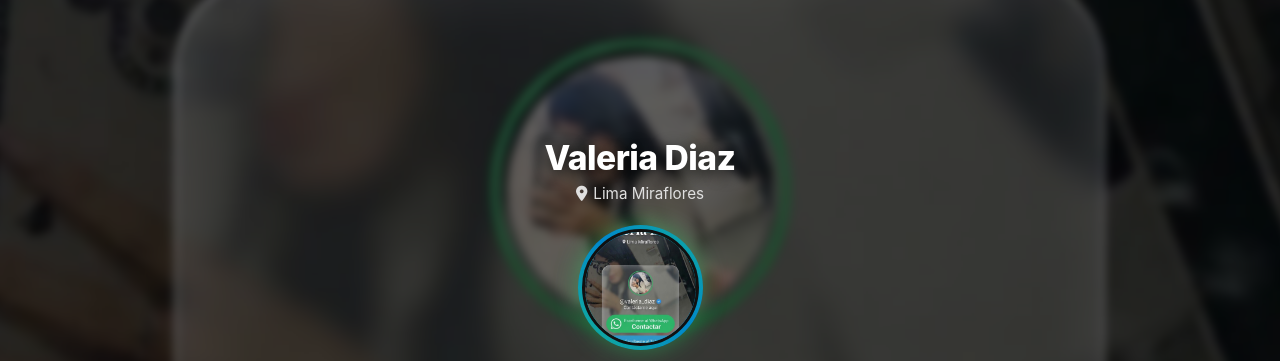
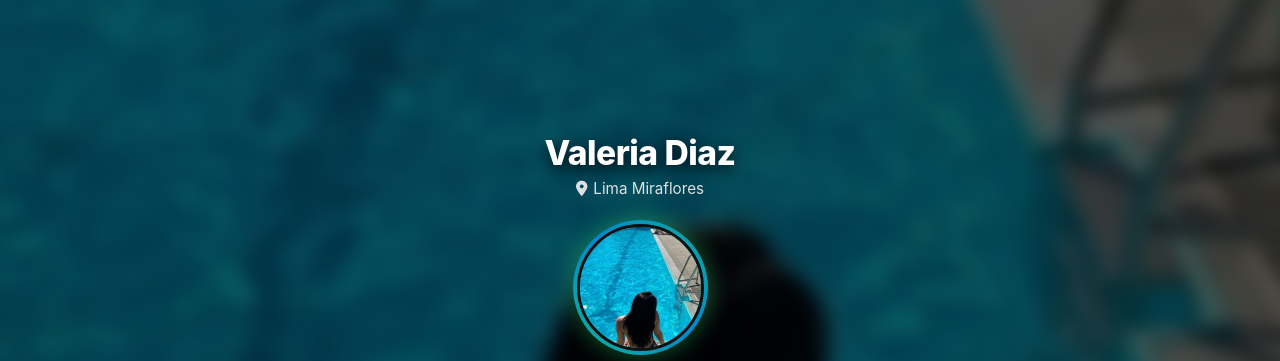
Before and after one commit to valeriadiazoficial/contacto, a plain HTML site: page index.html in a window 1280 px wide. Shown: the top 361 px of the page. Drawn offline with Linux system fonts and the light colour scheme.

Commit message:
ndex.html

```diff
--- a/index.html
+++ b/index.html
@@ -26,15 +26,15 @@
             position: relative;
         }
 
-        /* Fondo con tu imagen a pantalla completa sin recortes raros ni bordes */
+        /* Fondo con la foto limpia desenfocada */
         .bg-image {
             position: absolute;
             inset: 0;
             width: 100%;
             height: 100%;
-            background: url('diseno.jpg') center center / cover no-repeat;
-            filter: brightness(0.45) blur(4px);
-            transform: scale(1.05);
+            background: url('perfil.jpg') center center / cover no-repeat;
+            filter: brightness(0.4) blur(8px);
+            transform: scale(1.08);
             z-index: 1;
         }
 
@@ -68,11 +68,11 @@
             gap: 6px;
         }
 
-        /* Foto de perfil circular con aro animado brillante */
+        /* Foto de perfil circular nítida con aro animado brillante */
         .avatar-wrapper {
             position: relative;
-            width: 125px;
-            height: 125px;
+            width: 135px;
+            height: 135px;
             margin: 0 auto 14px;
             border-radius: 50%;
             padding: 4px;
@@ -87,8 +87,9 @@
             height: 100%;
             border-radius: 50%;
             object-fit: cover;
-            object-position: center 35%;
+            object-position: center top;
             border: 3px solid #111;
+            display: block;
         }
 
         .username {
@@ -133,7 +134,6 @@
             transform: scale(0.96);
         }
 
-        /* Efecto de destello de luz que cruza el botón continuamente */
         .btn::before {
             content: '';
             position: absolute;
@@ -255,7 +255,7 @@
         </div>
 
         <div class="avatar-wrapper">
-            <img src="diseno.jpg" alt="Valeria Diaz">
+            <img src="perfil.jpg" alt="Valeria Diaz">
         </div>
 
         <div class="username">
@@ -263,7 +263,7 @@
         </div>
         <div class="subtitle">Contáctame aquí</div>
 
-        <!-- Botón animado de WhatsApp (abre directo la app) -->
+        <!-- Botón animado de WhatsApp -->
         <a href="whatsapp://send?phone=51999894839&text=Hola%20informacion%20%3F%20%F0%9F%99%88" class="btn btn-wa">
             <i class="fab fa-whatsapp"></i>
             <div class="btn-text">
@@ -272,7 +272,7 @@
             </div>
         </a>
 
-        <!-- Botón animado de Telegram (abre directo la app) -->
+        <!-- Botón animado de Telegram -->
         <a href="tg://resolve?domain=valerydia" class="btn btn-tg">
             <i class="fab fa-telegram-plane"></i>
             <div class="btn-text">
```
